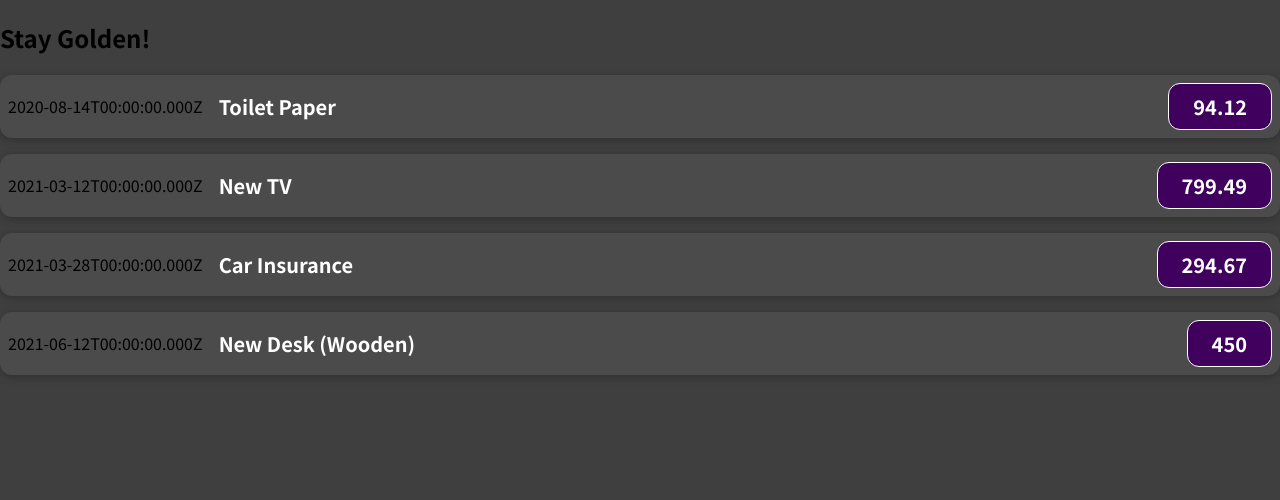
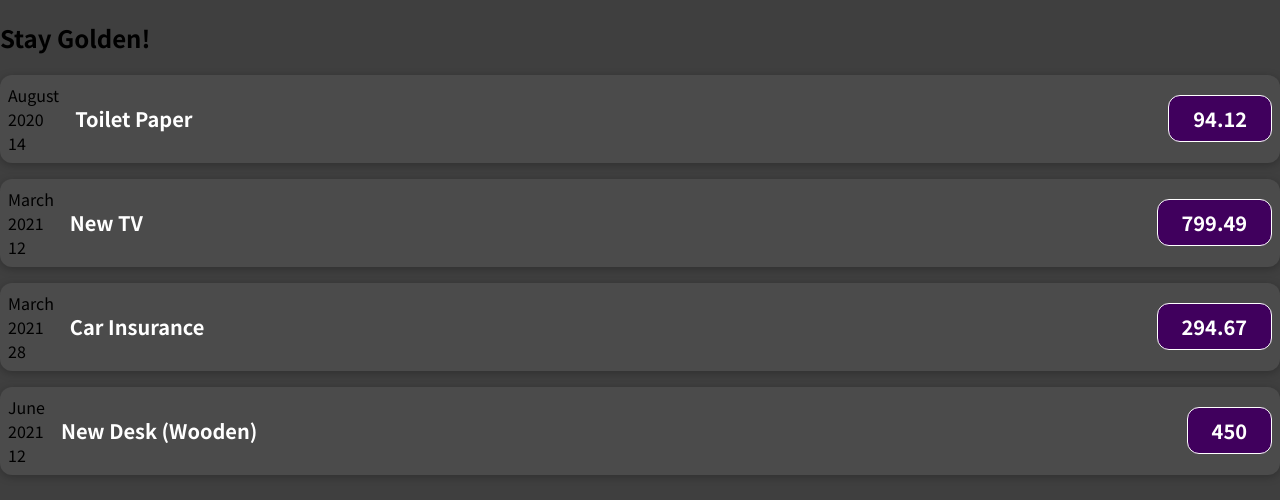
Before and after one commit to Smoopfrog/expense-sheet, a JavaScript app: page / in a window 1280 px wide. Shown: the top 500 px of the page. Built offline with nearby package versions, Linux system fonts and the light colour scheme.

Commit message:
format dates

```diff
--- a/src/components/ExpenseItem.js
+++ b/src/components/ExpenseItem.js
@@ -1,16 +1,20 @@
-import './ExpenseItem.css'
+import "./ExpenseItem.css";
 
 const ExpenseItem = (props) => {
-  const expenseDate = new Date(2021, 2, 28);
-  const expenseTitle = 'Car Insurance';
-  const expenseAmount = 294.67;
+  const month = props.date.toLocaleString("en-US", { month: "long" });
+  const day = props.date.toLocaleString("en-US", { day: "2-digit" });
+  const year = props.date.getFullYear();
 
   return (
-    <div className='expense-item'>
-      <div>{props.date.toISOString()}</div>
-      <div className='expense-item__description'>
+    <div className="expense-item">
+      <div>
+        <div>{month}</div>
+        <div>{year}</div>
+        <div>{day}</div>
+      </div>
+      <div className="expense-item__description">
         <h2>{props.title}</h2>
-        <div className='expense-item__price'>{props.amount}</div>
+        <div className="expense-item__price">{props.amount}</div>
       </div>
     </div>
   );
```
Also changed, not shown: 1 other file (tests, documents, lock files or other folders).
